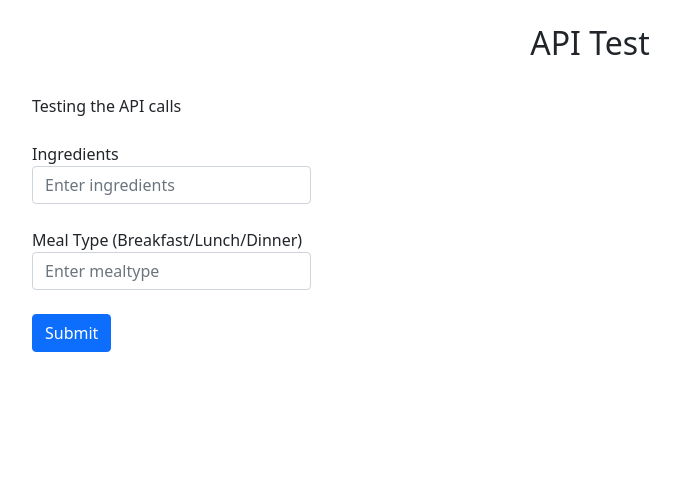
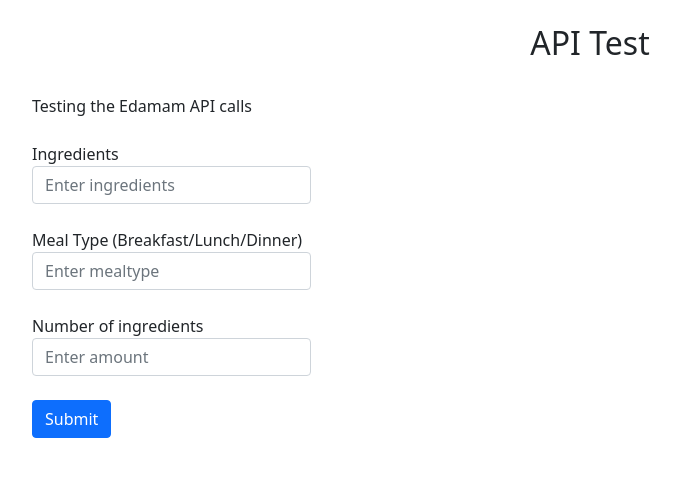
Before and after one commit to Mohsin272/Y4-Final-Project, a Flask app: page / in a window 1280 px wide. Shown: the top 477 px of the page, without its empty margins (50-730 px from the left). Run offline with Flask 2, Linux system fonts and the light colour scheme.

Commit message:
added num of ingredients functionality

```diff
--- a/app.py
+++ b/app.py
@@ -3,8 +3,8 @@ import  requests
 
 app = Flask(__name__)
 
-app_id = '0620fd4d'
-app_key = 'cb6954f29368c1f234ebc4d102ea0a20	'
+# app_id = '0620fd4d'
+# app_key = 'cb6954f29368c1f234ebc4d102ea0a20	'
 # ingredient = 'banana'
 # meal_type='breakfast'
 # result = requests.get(f'https://api.edamam.com/search?q={ingredient}&mealType={meal_type}&app_id={app_id}&app_key={app_key}')
@@ -29,7 +29,7 @@ def process():
     app_key = 'cb6954f29368c1f234ebc4d102ea0a20	'
     meal_type=request.form["mealtype"]
     ingredients = request.form["ingredients"]
-    num='8'
+    num=request.form["numIng"]
     result = requests.get(f'https://api.edamam.com/search?q={ingredients}&mealType={meal_type}&ingr={num}&app_id={app_id}&app_key={app_key}')
     data = result.json()
     res=data['hits']
--- a/templates/index.html
+++ b/templates/index.html
@@ -1,18 +1,22 @@
 {% extends "base.html" %}
 {% block body %}
 <div class="text-left">
-     Testing the API calls
+     Testing the Edamam API calls
 <br>
 <br>
      <form method="post">
           <div class="form-group w-25">
             <label for="ingredientsinput">Ingredients</label>
             <br>
-            <input type="text" class="form-control" id="ingredientsinput" placeholder="Enter ingredients" name="ingredients" >
+            <input type="text" class="form-control" id="ingredientsinput" placeholder="Enter ingredients" name="ingredients" required >
             <br>
             <label for="mealtype">Meal Type (Breakfast/Lunch/Dinner)</label>
             <br>
-            <input type="text" class="form-control" id="mealtypeinput" placeholder="Enter mealtype" name="mealtype" >
+            <input type="text" class="form-control" id="mealtypeinput" placeholder="Enter mealtype" name="mealtype" required >
+            <br>
+            <label for="numIngInput">Number of ingredients</label>
+            <br>
+            <input type="number" class="form-control" id="numIngInput" placeholder="Enter amount" name="numIng" required >
           </div>
           <br>
           <button type="submit" class="btn btn-primary">Submit</button>
```
